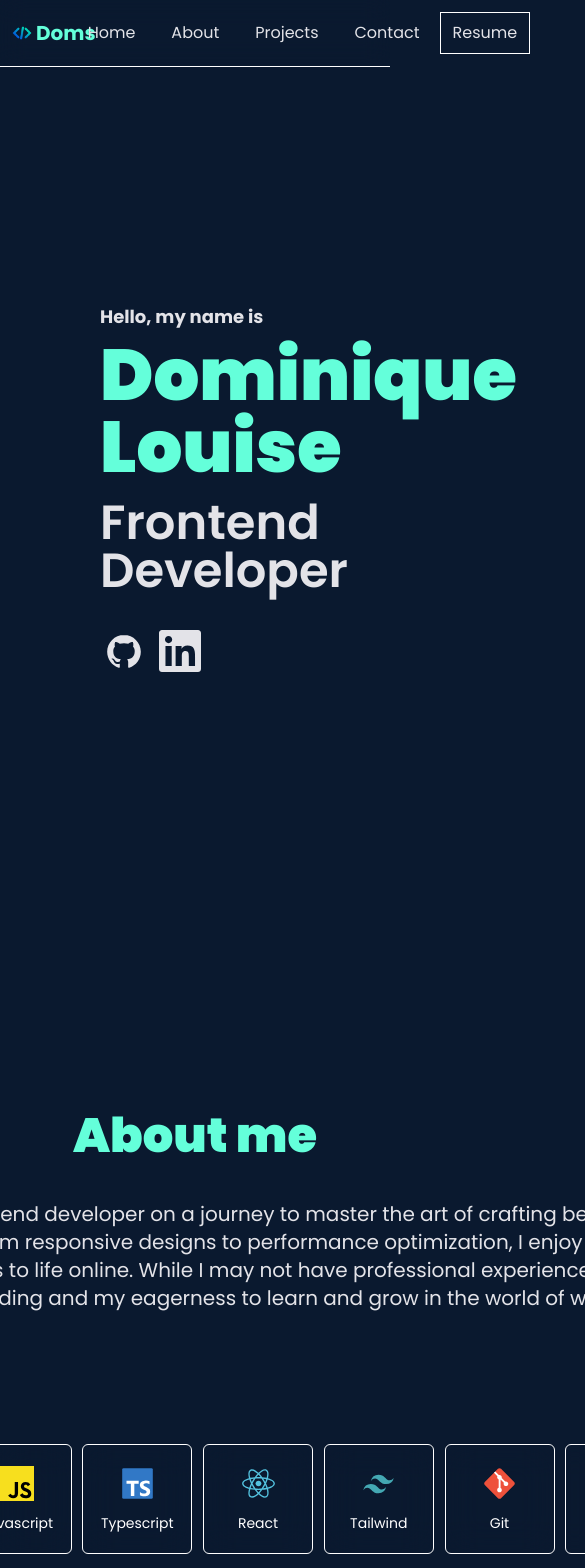
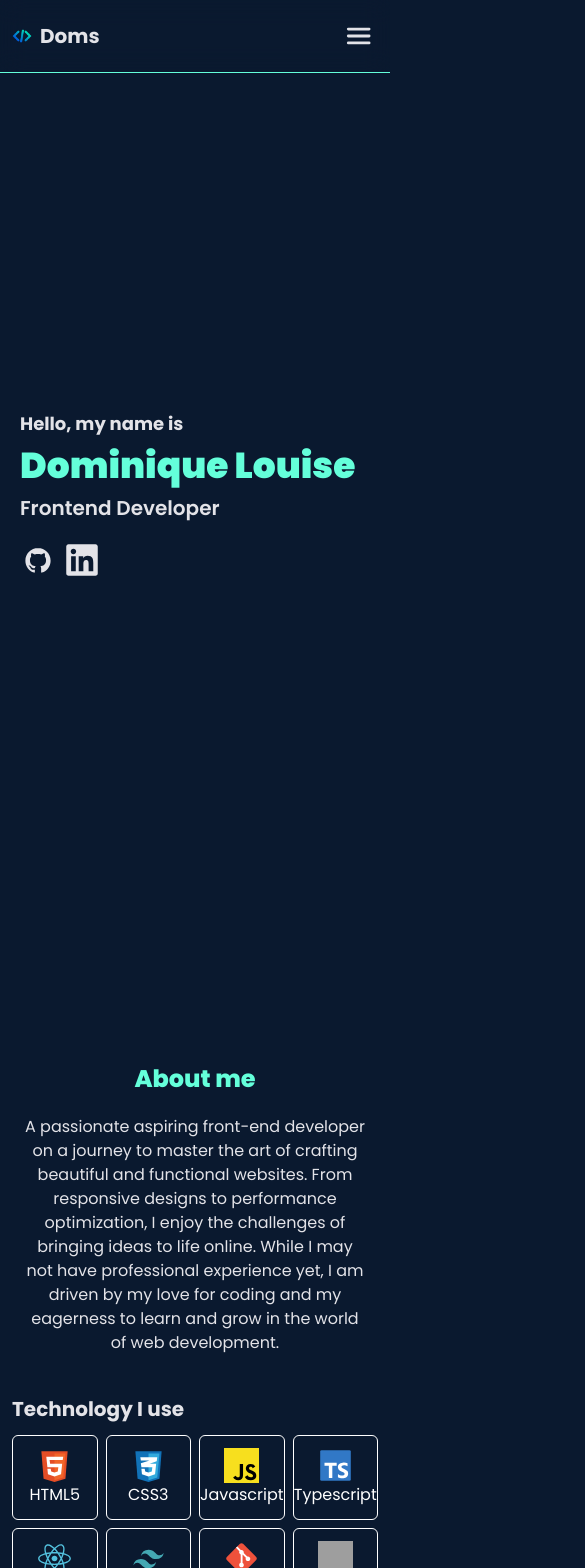
Before and after one commit to doomsx/portfolio-doomsx, a React (Vite) app: page / in a window 390 px wide. Shown: the top 1568 px of the page, 585 px wide, since content can reach past the window. Built offline with nearby package versions, Linux system fonts and the light colour scheme; grey boxes are pictures that could not be loaded.

Commit message:
make it mobile friendly

```diff
--- a/package.json
+++ b/package.json
@@ -5,6 +5,7 @@
   "type": "module",
   "scripts": {
     "dev": "vite",
+    "super": "npm run dev -- --host",
     "build": "tsc -b && vite build",
     "lint": "eslint .",
     "preview": "vite preview"
--- a/src/components/ContactDetails.tsx
+++ b/src/components/ContactDetails.tsx
@@ -6,7 +6,7 @@ import mailLogo from "/protonmail-color.svg";
 
 function ContactDetails() {
   return (
-    <div className="px-5 py-2 w-1/2">
+    <div className="mb-2 px-5 py-2 md:w-1/2">
       <h1 className="text-3xl font-bold text-center">
         Connect With Me Through
       </h1>
--- a/src/components/ContactForm.tsx
+++ b/src/components/ContactForm.tsx
@@ -1,9 +1,11 @@
 function ContactForm() {
   return (
-    <div className="w-1/2 flex flex-col">
-      <h1 className="text-3xl font-bold text-center mt-1">Send me a message</h1>
-      <form className=" w-full px-10 py-2 mt-8">
-        <div className="flex flex-col gap-2 mb-4">
+    <div className="p-2 flex flex-col md:px-0 md:w-1/2">
+      <h1 className="text-xl text-center font-semibold md:text-3xl md:font-bold md:mt-1">
+        Send me a message
+      </h1>
+      <form className="w-full px-3 md:px-10 md:py-2 md:mt-8">
+        <div className="flex flex-col gap-2 md:mb-4">
           <label htmlFor="email">Email</label>
           <input
             type="email"
@@ -14,7 +16,7 @@ function ContactForm() {
           />
         </div>
         <div className="flex flex-col gap-2 mb-4">
-          <label htmlFor="Name">Name: </label>
+          <label htmlFor="Name">Name</label>
           <input
             type="text"
             name="name"
--- a/src/components/Navbar.tsx
+++ b/src/components/Navbar.tsx
@@ -1,34 +1,54 @@
+import { useRef } from "react";
 import logo from "/logo.png";
-function Navbar() {
+import burger from "/burger.svg";
+import close from "/close.svg";
+
+const Navbar = () => {
+  const nav = useRef();
+
+  const openNav = () => {
+    nav.current.classList.toggle("hidden");
+  };
   return (
-    <header className="sticky top-0 w-full bg-transparent backdrop-blur-md flex justify-between items-center px-3 py-3 border-b border-white z-50">
-      <a href="/">
-        <h1 className="text-accent font-bold text-xl flex items-center gap-1">
-          <img src={logo} alt="dev logo" className="h-5 w-5" />
-          Doms
-        </h1>
+    <header className="] sticky top-0 z-50 flex items-center justify-between bg-transparent px-3 py-4 shadow-[0_1px_0_0_#64ffda] backdrop-blur-md">
+      <a
+        href="/"
+        className="text-xl font-bold text-aceent flex items-center gap-2"
+      >
+        <img src={logo} alt="logo" className="h-5 w-5" />
+        <h1>Doms</h1>
       </a>
-      <nav className="flex items-center gap-2 justify-between">
-        <ul className="text-light flex items-center gap-3">
-          <a href="#Home" className="navLink">
-            <li>Home</li>
+      <nav
+        ref={nav}
+        className="fixed right-0 top-0 z-50 hidden h-screen w-3/4 border-l bg-transparent backdrop-blur-md md:relative md:block md:h-auto md:w-auto md:border-none"
+      >
+        <img
+          src={close}
+          className="absolute right-4 top-4 text-3xl w-10 h-10 md:hidden"
+          onClick={openNav}
+        />
+        <ul className="flex h-full flex-col mt-20 gap-4 md:mt-0 md:flex md:flex-row md:gap-3">
+          <a href="#Home" onClick={openNav}>
+            <li className="navLink">Home</li>
           </a>
-          <a href="#About" className="navLink">
-            <li>About</li>
+          <a href="#About" onClick={openNav}>
+            <li className="navLink">About</li>
           </a>
-          <a href="#Projects" className="navLink">
-            <li>Projects</li>
+          <a href="#Projects" onClick={openNav}>
+            <li className="navLink">Projects</li>
           </a>
-          <a href="#Contact" className="navLink">
-            <li>Contact</li>
+          <a href="#Contact" onClick={openNav}>
+            <li className="navLink">Contact</li>
           </a>
         </ul>
-        <a href="" className="resumeLink">
-          <p>Resume</p>
-        </a>
       </nav>
+      <img
+        src={burger}
+        onClick={openNav}
+        className="text-3xl text-fontColorLight md:hidden h-10 w-10"
+      />
     </header>
   );
-}
+};
 
 export default Navbar;
--- a/src/components/SkillsCard.tsx
+++ b/src/components/SkillsCard.tsx
@@ -15,7 +15,7 @@ function SkillsCard({
 
   return (
     <div
-      className="h-[110px] w-[110px] flex flex-col items-center justify-center gap-3 flex-wrap border rounded-md border-white backdrop-blur-lg"
+      className="border rounded-md flex flex-col justify-center items-center py-3 px-6 md:h-[110px] md:w-[110px]"
       onMouseEnter={() => setIsHovered(true)}
       onMouseLeave={() => setIsHovered(false)}
       style={{
@@ -24,7 +24,7 @@ function SkillsCard({
       }}
     >
       <img src={icon} alt={altText} className="h-[35px] w-[35px]" />
-      <p className={` text-sm`} style={{ color: isHovered ? color : "white" }}>
+      <p className={`text-base`} style={{ color: isHovered ? color : "white" }}>
         {title}
       </p>
     </div>
--- a/src/index.css
+++ b/src/index.css
@@ -14,7 +14,7 @@ body {
   @apply px-3 py-2 hover:underline hover:underline-offset-8 hover:decoration-[#64ffda];
 }
 .resumeLink {
-  @apply px-3 py-2 border border-white hover:border-[#64ffda];
+  @apply px-3 py-2 border border-white hover:border-[#64ffda] self-end;
 }
 
 .contactLinks {
--- a/src/pages/About.tsx
+++ b/src/pages/About.tsx
@@ -10,12 +10,13 @@ import tailwind from "/tailwind.svg";
 
 function About() {
   return (
-    <section className="h-screen flex justify-center flex-col" id="About">
-      <h1 className="text-center text-accent font-black text-5xl">About me</h1>
-      <div className="flex text-center w-full flex-col items-center justify-center gap-10">
-        <div className="text-center w-[950px] mt-10">
-          <p className="text-xl text-left">
-            {" "}
+    <section className="h-screen flex justify-center flex-col px-3" id="About">
+      <h1 className="text-center text-accent text-2xl font-extrabold md:font-black md:text-5xl">
+        About me
+      </h1>
+      <div className="flex text-center w-full flex-col items-center justify-center md:gap-10">
+        <div className="md:text-center md:w-[950px] my-5">
+          <p className="md:text-xl md:text-left px-3">
             A passionate aspiring front-end developer on a journey to master the
             art of crafting beautiful and functional websites. From responsive
             designs to performance optimization, I enjoy the challenges of
@@ -24,11 +25,11 @@ function About() {
             to learn and grow in the world of web development.
           </p>
         </div>
-        <div className="flex gap-2 flex-col w-[950px]">
-          <h2 className="font-bold text-3xl text-light text-left">
+        <div className="flex gap-1 flex-col md:w-[950px] mt-5">
+          <h2 className="text-left font-bold text-xl text-accent/90 md:text-3xl text-light md:text-left">
             Technology I use
           </h2>
-          <div className="grid grid-cols-8 gap-4 mt-5">
+          <div className="grid grid-cols-4 gap-2 md:grid-cols-8 mt-2 md:gap-4 md:mt-5">
             <SkillsCard
               title={"HTML5"}
               icon={htmlLogo}
--- a/src/pages/Contact.tsx
+++ b/src/pages/Contact.tsx
@@ -3,8 +3,11 @@ import ContactForm from "../components/ContactForm";
 
 function Contact() {
   return (
-    <section className="h-screen flex justify-center items-center" id="Contact">
-      <div className="flex flex-col md:flex-row gap-3 w-full px-10">
+    <section
+      className="md:flex md:justify-center md:items-center"
+      id="Contact"
+    >
+      <div className="flex flex-col gap-3 px-0 md:flex-row md:w-full md:px-10">
         <ContactForm />
         <ContactDetails />
       </div>
--- a/src/pages/Hero.tsx
+++ b/src/pages/Hero.tsx
@@ -3,21 +3,25 @@ import { FaLinkedin } from "react-icons/fa";
 function Hero() {
   return (
     <section className="h-screen" id="Home">
-            <div className="flex flex-col h-full justify-center pl-[100px] gap-2">
+      <div className="flex flex-col h-full justify-center gap-2 pl-5 md:pl-[100px]">
         <p className="text-lg font-bold">Hello, my name is</p>
-                <h1 className="text-7xl font-black mb-2 text-accent">Dominique Louise</h1>
-                <h3 className="text-5xl font-semibold">Frontend Developer</h3>
-                <div className="flex gap-2 mt-6">
+        <h1 className="text-4xl text-accent font-black mb-0 md:text-7xl md:mb-2">
+          Dominique Louise
+        </h1>
+        <h3 className="md:text-5xl text-xl font-semibold">
+          Frontend Developer
+        </h3>
+        <div className="flex gap-2 mt-3 md:mt-6">
           <a href="https://github.com/doomsx" target="_blank">
-                        <DiGithubBadge className="text-5xl" />
+            <DiGithubBadge className="text-4xl md:text-5xl" />
           </a>
           <a href="https://www.linkedin.com/in/dominique-louise-magat/">
-                        <FaLinkedin className="text-5xl hover:text-blue-600" />
+            <FaLinkedin className="text-4xl md:text-5xl hover:text-blue-600" />
           </a>
         </div>
       </div>
     </section>
-    )
+  );
 }
 
-export default Hero
+export default Hero;
```
Also changed, not shown: public/burger.svg (added), public/close.svg (added). Lines whose indentation alone changed are shown as unchanged.
